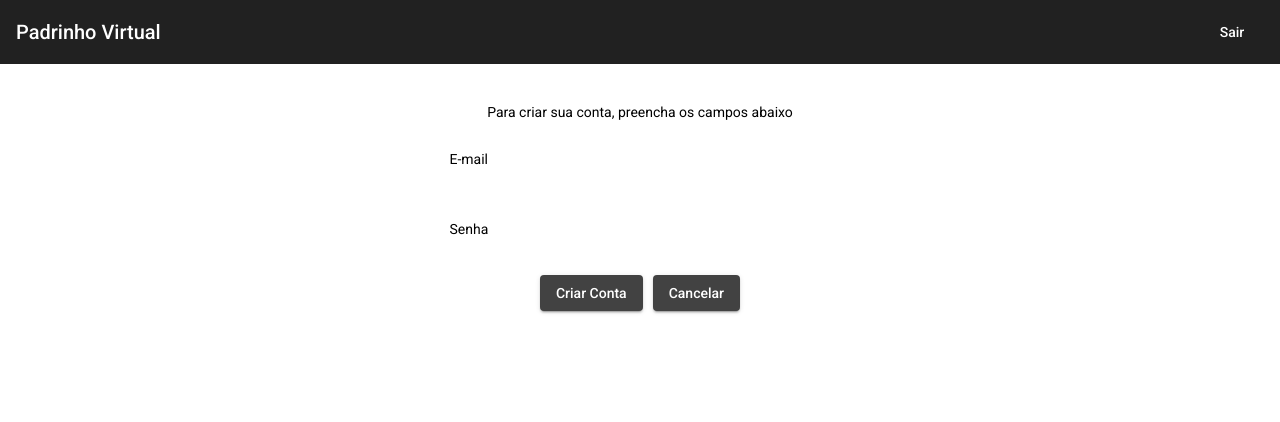
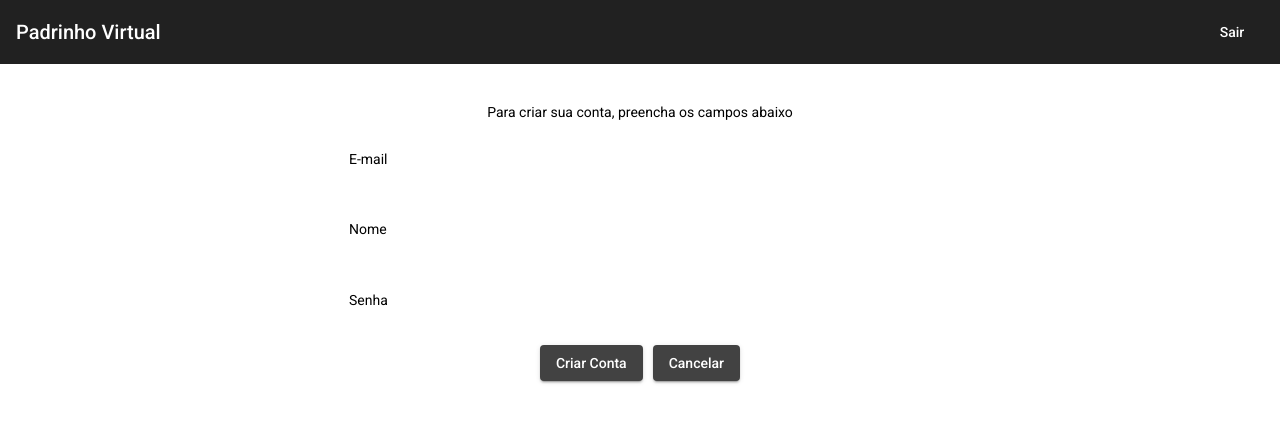
Before and after one commit to andersonmattos/padrinho-virtual, an Angular app: page /primeiro-cadastro in a window 1280 px wide. Shown: the top 422 px of the page. Built offline with nearby package versions, Linux system fonts and the light colour scheme.

Commit message:
Adicionado campo Nome na pagina de cadastrado. Adicionado placeholder nos campos

```diff
--- a/src/app/primeiro-cadastro/primeiro-cadastro.component.css
+++ b/src/app/primeiro-cadastro/primeiro-cadastro.component.css
@@ -9,3 +9,8 @@
 .div-top-margin {
     margin-top: 3%;
 }
+
+::placeholder {
+    color: black;
+    opacity: 0.5;
+}
--- a/src/app/primeiro-cadastro/primeiro-cadastro.component.html
+++ b/src/app/primeiro-cadastro/primeiro-cadastro.component.html
@@ -9,12 +9,17 @@
     <form>
         <mat-form-field class="input-field-width" appearance="fill">
             <mat-label class="label-color">E-mail</mat-label>
-            <input matInput>
+            <input matInput placeholder="Insira o endereço de e-mail">
+        </mat-form-field>
+
+        <mat-form-field class="input-field-width" appearance="fill">
+            <mat-label class="label-color">Nome</mat-label>
+            <input matInput placeholder="Insira seu primeiro nome">
         </mat-form-field>
 
         <mat-form-field class="input-field-width" appearance="fill">
             <mat-label class="label-color">Senha</mat-label>
-            <input type="password" matInput>
+            <input type="password" matInput placeholder="Defina sua senha">
         </mat-form-field>
     </form>
 </div>
```
